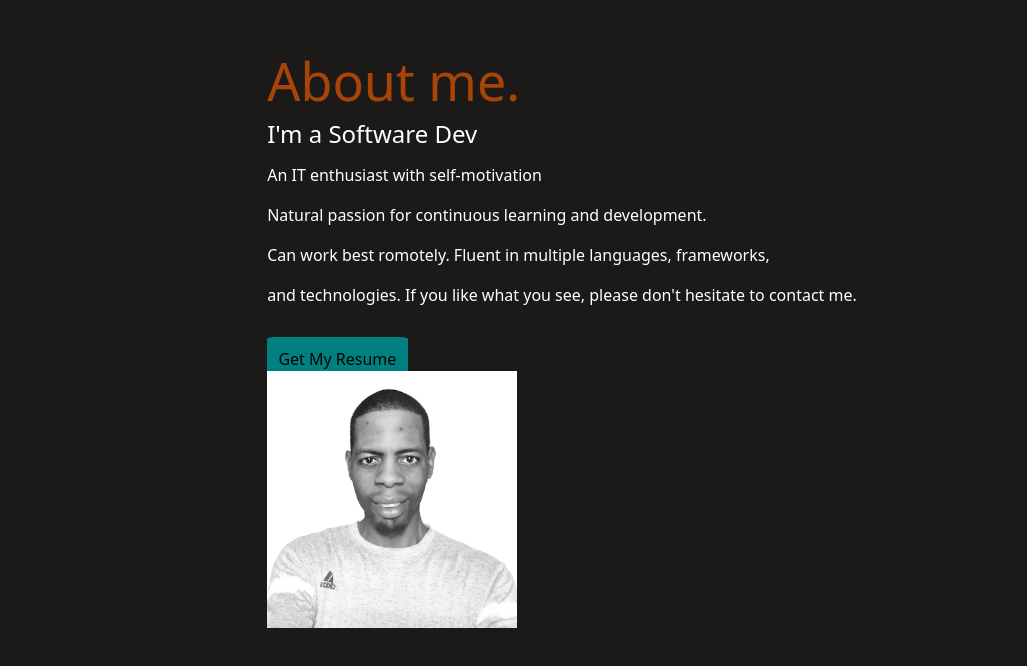
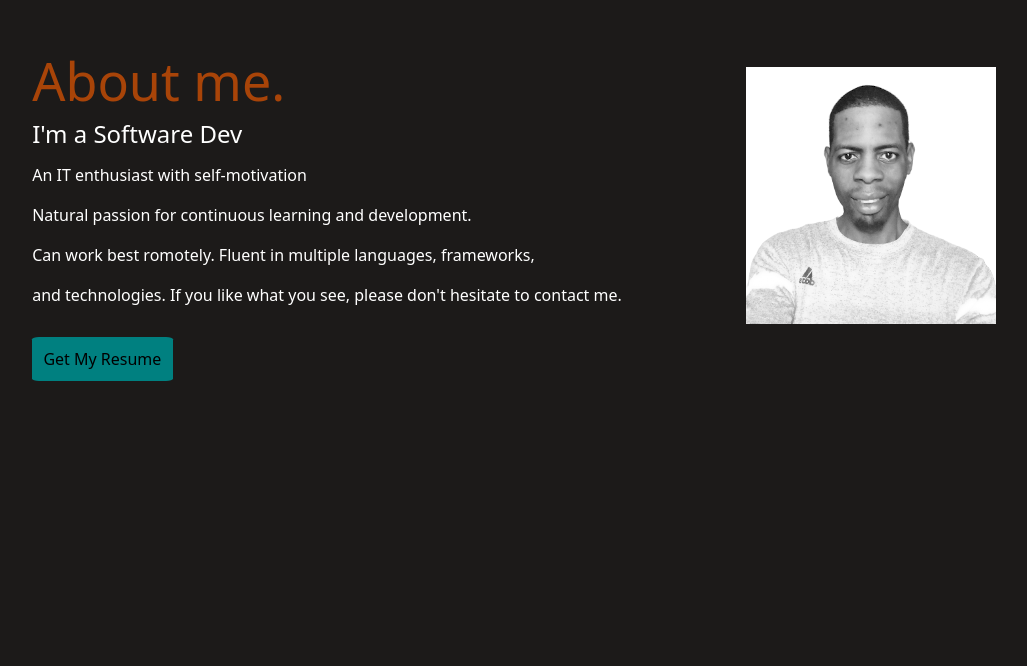
Before and after one commit to FrederickMih/Mih_Frederick, a website: page index.html in a window 1280 px wide. Shown: the part 2093-2759 px from the top of the page, without its empty margins (78-1105 px from the left). Drawn offline with nearby package versions, Linux system fonts and the light colour scheme; files whose address does not match are found by name.

Commit message:
Modify about me section

```diff
--- a/_footer.scss
+++ b/_footer.scss
@@ -21,6 +21,12 @@
 .aboutme-section {
     color: $white-color;
     font-weight: 500;
+}
+
+.fredImage {
+   width: 30%;
+   padding-top: 1.1rem;
+   margin-left: 2rem;
 }
 
 .form-section {
--- a/index.html
+++ b/index.html
@@ -625,10 +625,12 @@ Logged in user can edit his group only.
       <p class="my-info"> and technologies. If you like what you see, please don't hesitate to contact me.</p>
         <br>
         <a href="assets/Mih-Frederick-Ngum.pdf" class="readmore" target="blank">Get My Resume</a>
-        <div class="fredImage">
+        </section>
+        <section class="fredImage">
           <img src="assets/Fred6.png"  alt="fred">
-        </div>
-      </section>
+       </section>
+       </section>
+
 
   </footer>
 
```
Also changed, not shown: assets/css/main.css, 1 other file.
